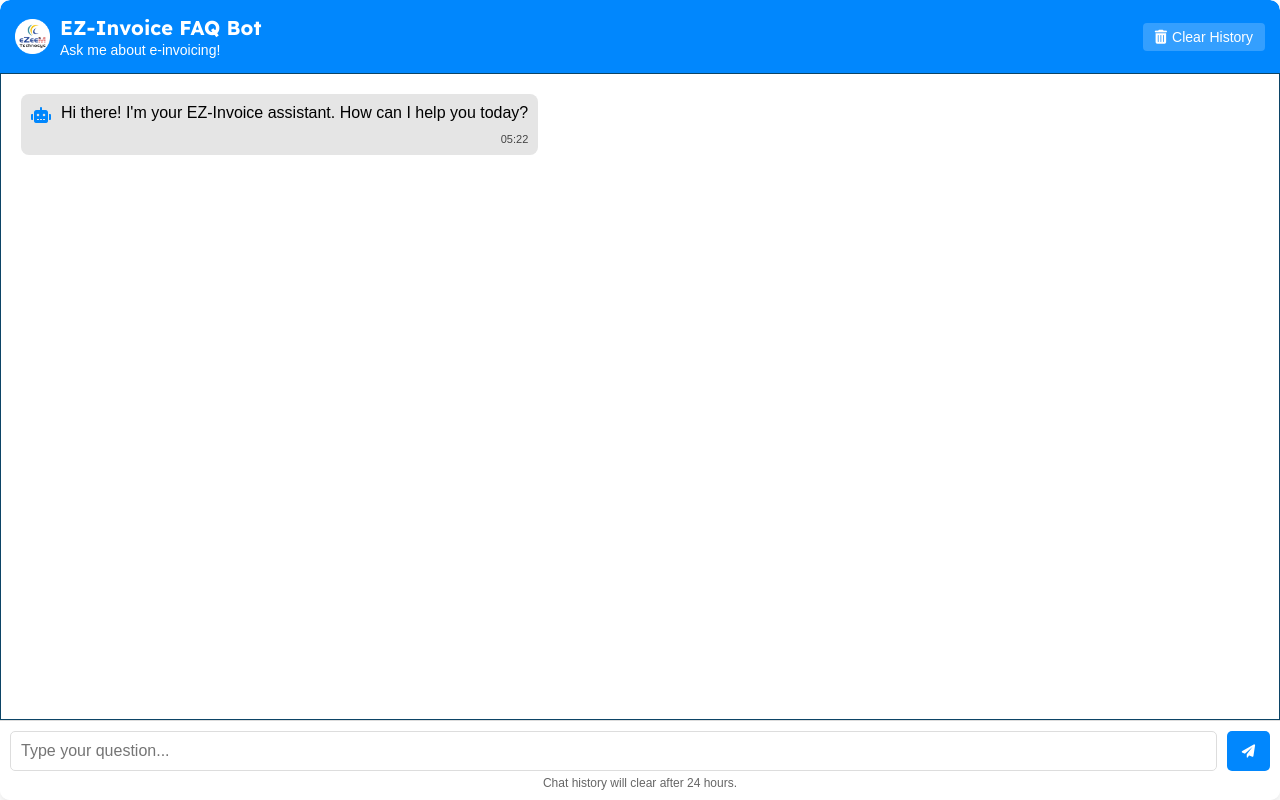
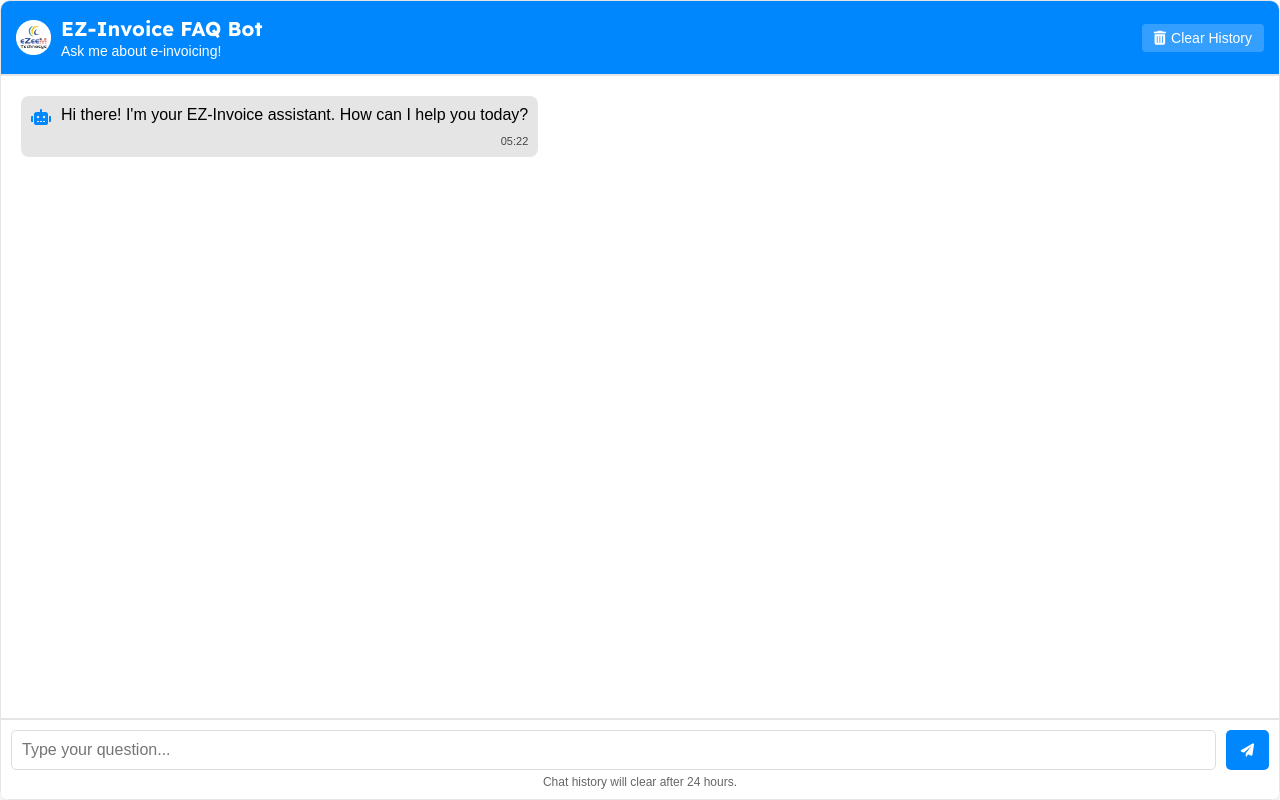
Before and after one commit to ema4ezeem/ezee-e-invoice, a Flask app: page / in a window 1280 px wide. Run offline with Flask 3, Linux system fonts and the light colour scheme.

Commit message:
Update index.html

```diff
--- a/templates/index.html
+++ b/templates/index.html
@@ -37,6 +37,7 @@
             align-items: center;
             justify-content: space-between;
             border-radius: 10px 10px 0 0;
+            border: 1px solid #e5e5e5;
         }
         .header-left {
             display: flex;
@@ -83,7 +84,7 @@
             display: flex;
             flex-direction: column;
             scroll-behavior: smooth;
-            border: 1px solid #0c4466;
+            border: 1px solid #e5e5e5;
         }
         .message {
             max-width: 80%;
@@ -157,6 +158,7 @@
             background: white;
             border-top: 1px solid #ddd;
             flex-direction: column;
+            border: 1px solid #e5e5e5;
         }
         .input-row {
             display: flex;
```
